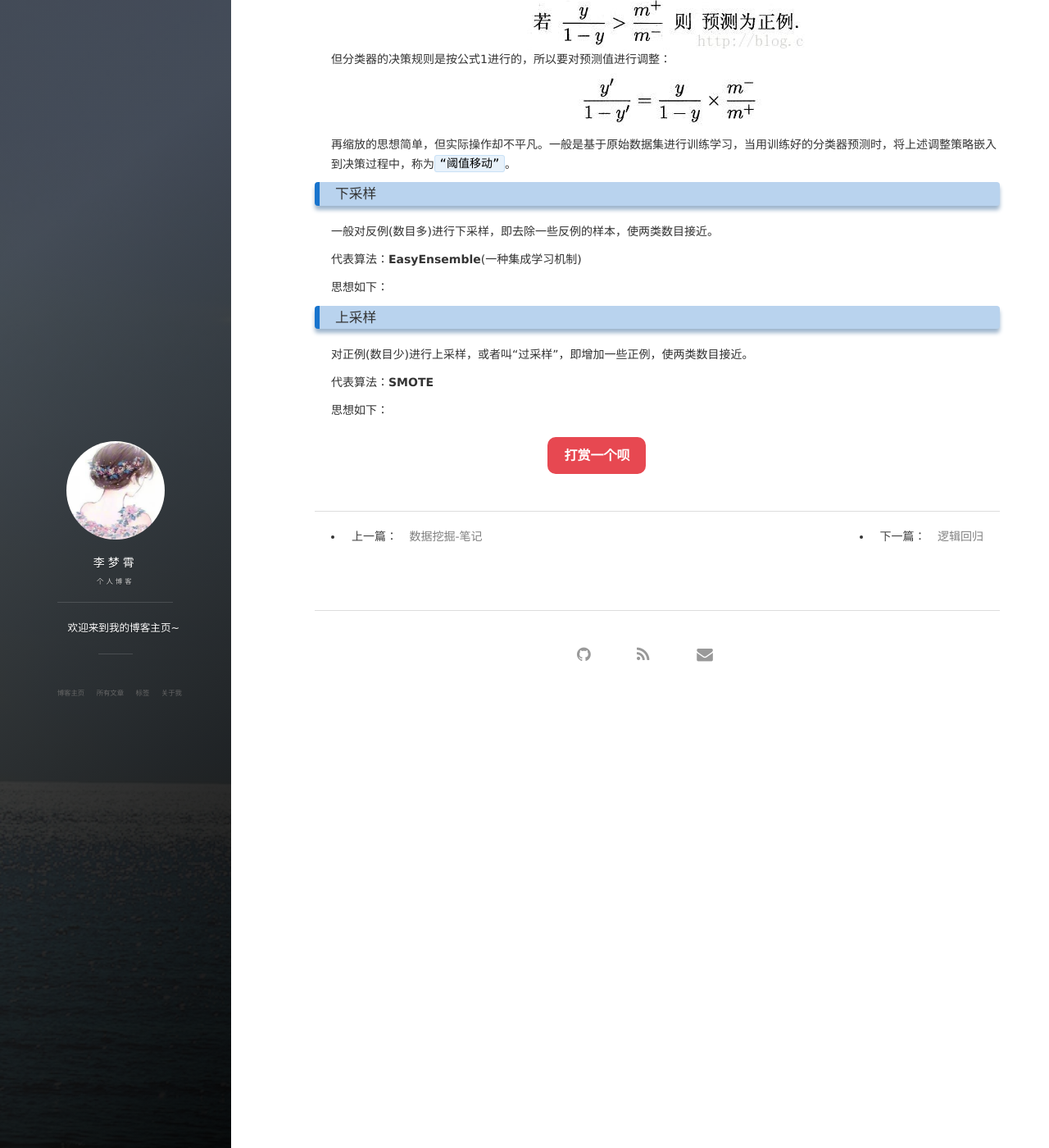
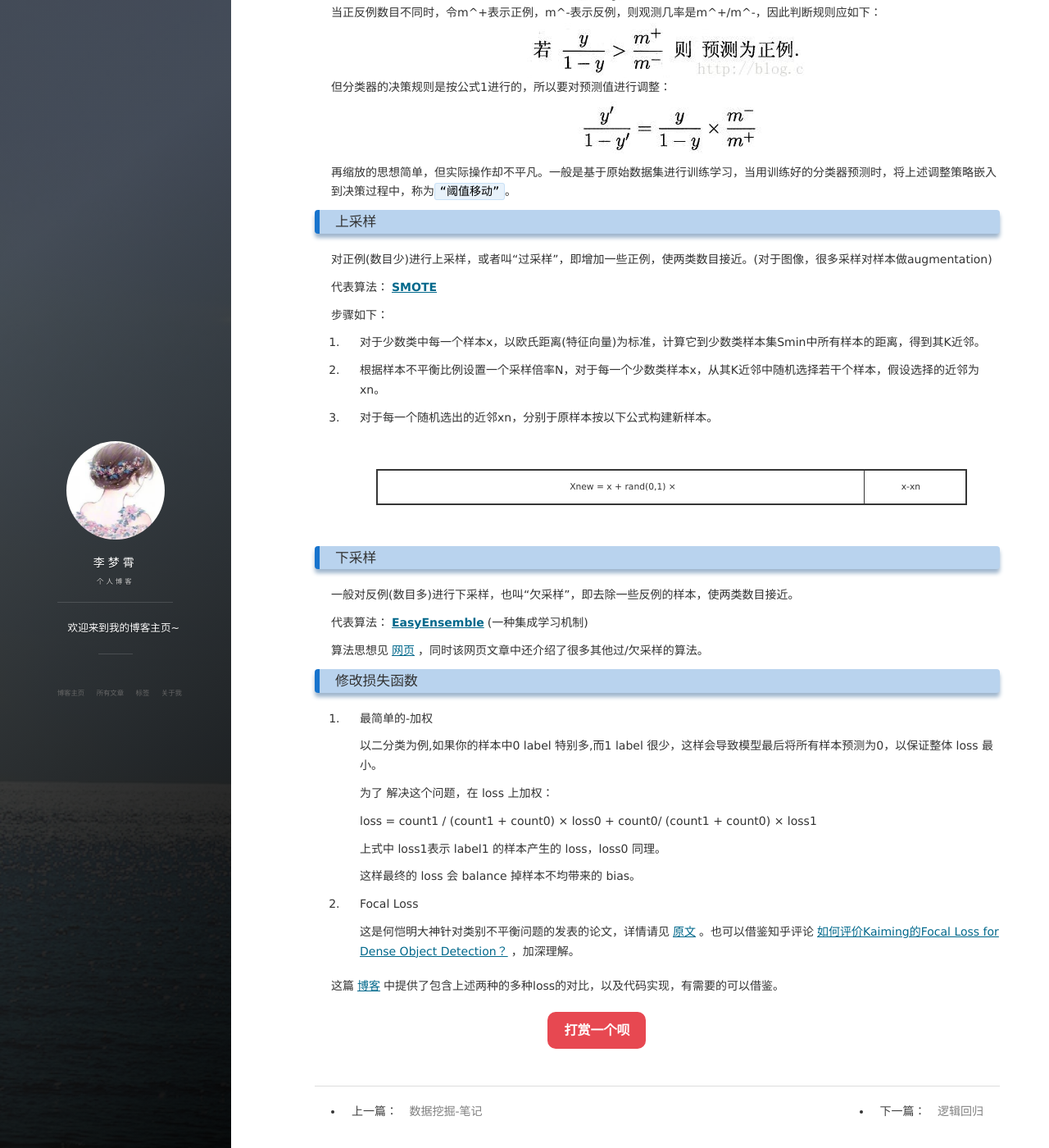
Before and after one commit to meteor518/meteor518.github.io, a Jekyll site: the page built from _posts/2018-12-08-类别不平衡策略.markdown, in a window 1280 px wide and 1400 px high, scrolled down 427 px. Shown: the whole window at 82% size. Built offline with Jekyll 4.4.1, drawn with Linux system fonts in a browser that asks for light colours; nearby versions of some CDN libraries; comment, search, counter and statistics services are not loaded; some of the changed text lies outside the part shown.

Commit message:
first commit

```diff
--- a/_posts/2018-12-08-类别不平衡策略.markdown
+++ b/_posts/2018-12-08-类别不平衡策略.markdown
@@ -5,7 +5,9 @@ title:  "类别不平衡解决策略"
 ---
 
 # 类别不平衡
-是指分类任务中不同类别的训练样本数目差别很大的情况。一般情况下，正例样本较少，反例样本较多。
+是指分类任务中不同类别的训练样本数目差别很大的情况。
+
+需注意的是：类别不平衡学习中通常是较小类的代价更高，否则无需特殊处理。一般情况下，正例样本较少，反例样本较多。
 
 ### 基本策略----**再缩放**：
 
@@ -18,17 +20,46 @@ title:  "类别不平衡解决策略"
 
 再缩放的思想简单，但实际操作却不平凡。一般是基于原始数据集进行训练学习，当用训练好的分类器预测时，将上述调整策略嵌入到决策过程中，称为`“阈值移动”`。
 
-### 下采样
-一般对反例(数目多)进行下采样，即去除一些反例的样本，使两类数目接近。
 
-代表算法：**EasyEnsemble**(一种集成学习机制)
+### 上采样
+对正例(数目少)进行上采样，或者叫“过采样”，即增加一些正例，使两类数目接近。(对于图像，很多采样对样本做augmentation)
 
-思想如下：
+代表算法：[**SMOTE**](https://www.jair.org/index.php/jair/article/view/10302)
+
+步骤如下：
+
+1. 对于少数类中每一个样本x，以欧氏距离(特征向量)为标准，计算它到少数类样本集Smin中所有样本的距离，得到其K近邻。
+
+2. 根据样本不平衡比例设置一个采样倍率N，对于每一个少数类样本x，从其K近邻中随机选择若干个样本，假设选择的近邻为xn。
+
+3. 对于每一个随机选出的近邻xn，分别于原样本按以下公式构建新样本。
+
+	Xnew = x + rand(0,1) × |x-xn|
 
 
-### 上采样
-对正例(数目少)进行上采样，或者叫“过采样”，即增加一些正例，使两类数目接近。
+### 下采样
+一般对反例(数目多)进行下采样，也叫“欠采样”，即去除一些反例的样本，使两类数目接近。
 
-代表算法：**SMOTE**
+代表算法：[**EasyEnsemble**](https://ieeexplore.ieee.org/abstract/document/4717268/)(一种集成学习机制)
 
-思想如下：
+算法思想见[网页](http://lib.csdn.net/article/machinelearning/41294)，同时该网页文章中还介绍了很多其他过/欠采样的算法。
+
+### 修改损失函数
+
+1. 最简单的-加权
+
+	以二分类为例,如果你的样本中0 label 特别多,而1 label 很少，这样会导致模型最后将所有样本预测为0，以保证整体 loss 最小。
+
+	为了 解决这个问题，在 loss 上加权：
+
+	loss  = count1 / (count1 + count0) × loss0 + count0/ (count1 + count0) × loss1
+
+	上式中 loss1表示 label1 的样本产生的 loss，loss0 同理。
+
+	这样最终的 loss 会 balance 掉样本不均带来的 bias。
+
+2. Focal Loss
+
+	这是何恺明大神针对类别不平衡问题的发表的论文，详情请见[原文](https://arxiv.org/abs/1708.02002)。也可以借鉴知乎评论[如何评价Kaiming的Focal Loss for Dense Object Detection？](https://www.zhihu.com/question/63581984)，加深理解。
+
+这篇[博客](https://blog.csdn.net/weixin_35653315/article/details/78327408)中提供了包含上述两种的多种loss的对比，以及代码实现，有需要的可以借鉴。
```
Also changed, not shown: _posts/2018-12-02-卷积神经网络(CNN)介绍06-损失函数.markdown (+6 -2 lines).
